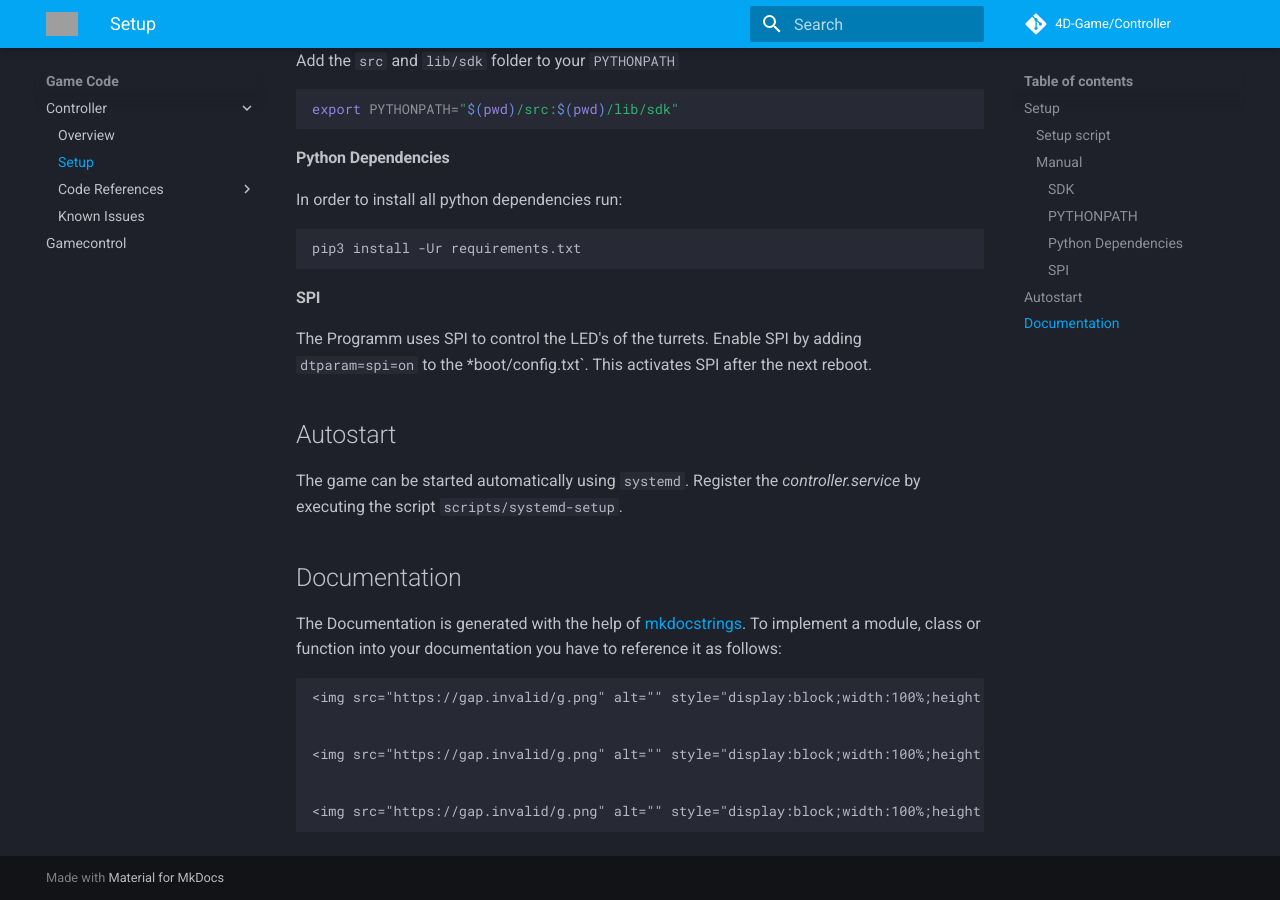
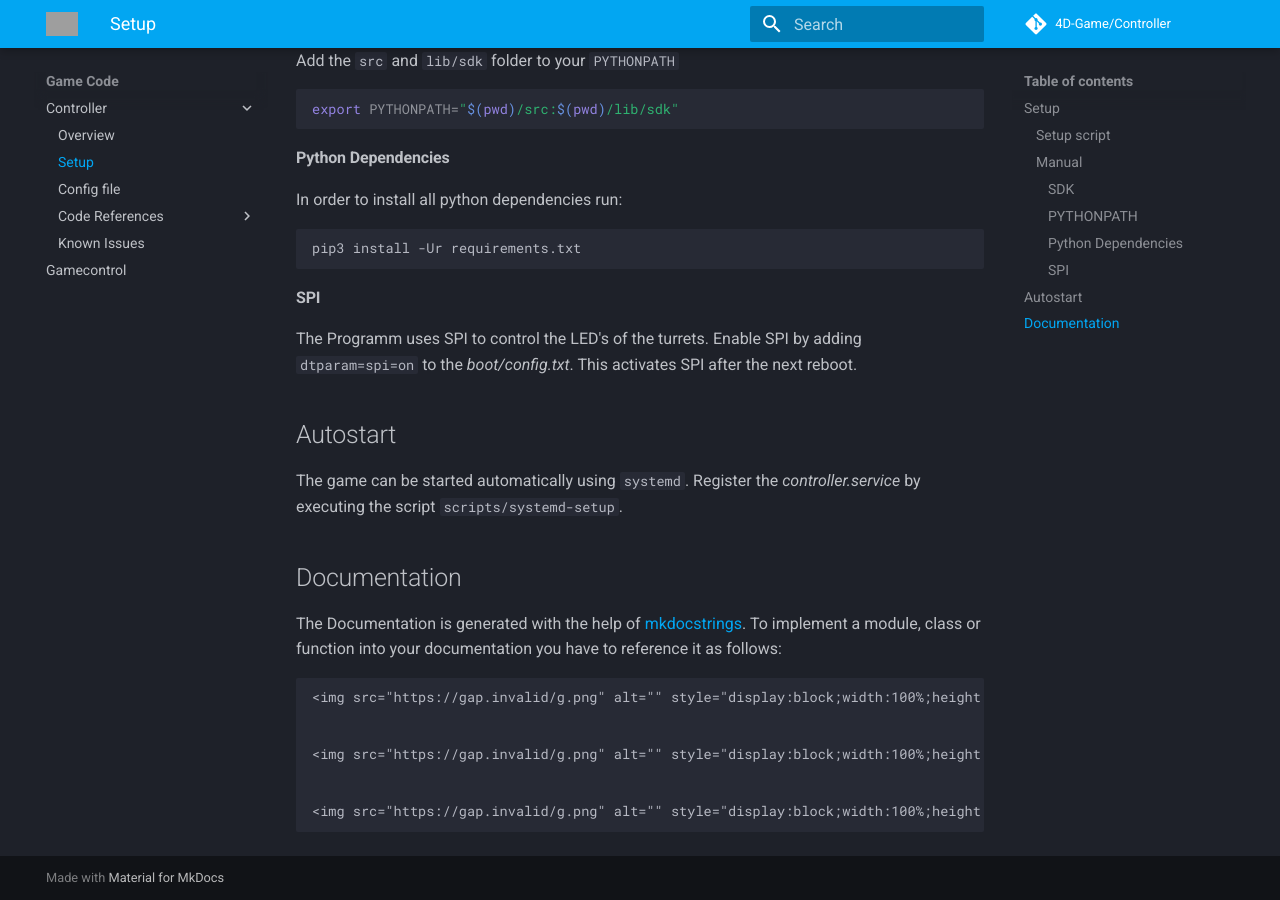
Before and after one commit to 4D-Game/CrazyComet, an MkDocs documentation site: the page built from docs/setup.md, in a window 1280 px wide and 900 px high, scrolled down 908 px. Built offline with MkDocs 1.6.1 and Material for MkDocs 9.7.7, drawn with Linux system fonts in a browser that asks for light colours; comment, search, counter and statistics services are not loaded; grey boxes are pictures that could not be loaded.

````diff
--- a/docs/setup.md
+++ b/docs/setup.md
@@ -9,7 +9,7 @@ To setup everything needed, to run the game there is a setup script, wich can be
 scripts/pi-setup
 ```
 
-After this you have to activate SPI by adding `dtparam=spi=on` to the `boot/config.txt`. Next the Raspberry Pi needs to be rebooted.
+After this you have to activate SPI by adding `dtparam=spi=on` to the *boot/config.txt*. Next the Raspberry Pi needs to be rebooted.
 
 ### Manual
 #### SDK
@@ -45,7 +45,7 @@ pip3 install -Ur requirements.txt
 
 #### SPI
 
-The Programm uses SPI to control the LED's of the turrets. Enable SPI by adding `dtparam=spi=on` to the *boot/config.txt`. This activates SPI after the next reboot.
+The Programm uses SPI to control the LED's of the turrets. Enable SPI by adding `dtparam=spi=on` to the *boot/config.txt*. This activates SPI after the next reboot.
 
 ## Autostart
 
--- a/mkdocs.yml
+++ b/mkdocs.yml
@@ -8,6 +8,7 @@ nav:
       - Controller:
           - Overview: index.md
           - Setup: setup.md
+          - Config file: config-file.md
           - Code References:
               - Main: code-references/main.md
               - Controls:
````
Also changed, not shown: docs/config-file.md (added, +47 -0 lines), 1 other file.
